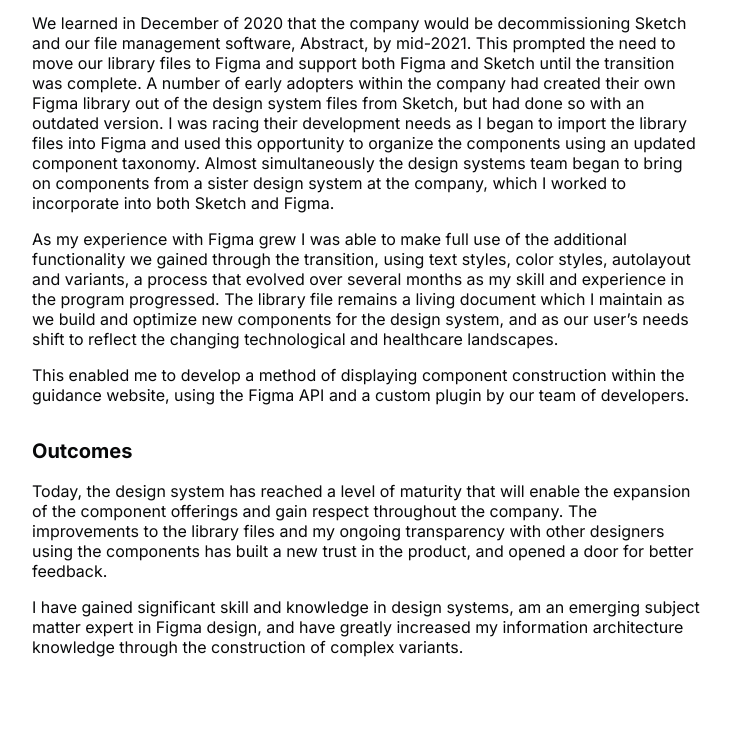
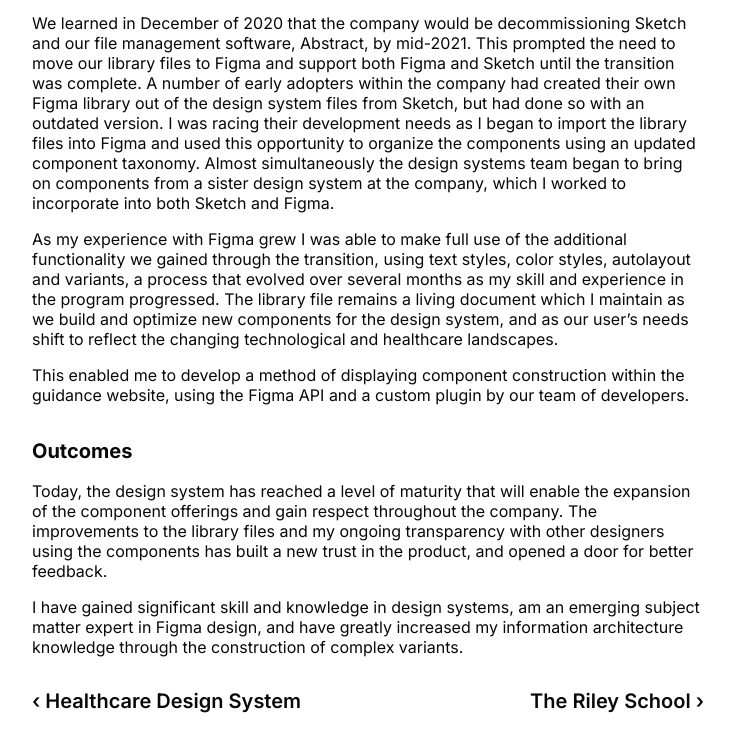
Before and after one commit to emilyisadesigner/emilyisadesigner.github.io, a plain HTML site: page riggin.html in a window 1280 px wide. Shown: the part 3322-4073 px from the top of the page, without its empty margins (272-1006 px from the left). Drawn offline with Linux system fonts and the light colour scheme; some packages are replaced by stand-ins of ours; a script that the page names is missing.

Commit message:
Link between pages

```diff
--- a/riggin.html
+++ b/riggin.html
@@ -154,6 +154,11 @@
       </p>
     </section>
 
+    <nav>
+      <a href="./design-system.html">&lsaquo; Healthcare Design System</a>
+      <a href="./riley.html">The Riley School &rsaquo;</a>
+    </nav>
+
     <script
       src="https://cdnjs.cloudflare.com/ajax/libs/fslightbox/3.0.9/index.js"
       integrity="sha512-2VqLVM3WCyaqUgQb2hpoWHSus021RIN0Jq0wfrLqqLh+anm1kW/H4Yw7HVu3D5W4nbdUQmAA2mqQv2JEoy+kPA=="
--- a/styles.css
+++ b/styles.css
@@ -183,7 +183,8 @@
 
 .projects h1,
 .projects h2,
-.projects section {
+.projects section,
+nav {
   max-width: 42rem;
   margin: 0 auto;
 }
@@ -209,6 +210,18 @@
 .project-image-container img {
   max-width: 100%;
   max-height: 100%;
+}
+
+nav {
+  display: flex;
+  justify-content: space-between;
+}
+
+nav a {
+  color: var(--main-text);
+  font-size: 1.25rem;
+  font-weight: 600;
+  text-decoration: none;
 }
 
 /* Big screens */
```
Also changed, not shown: design-system.html (+5 -0 lines), index.html (+1 -1 lines), riley.html (+3 -0 lines).
